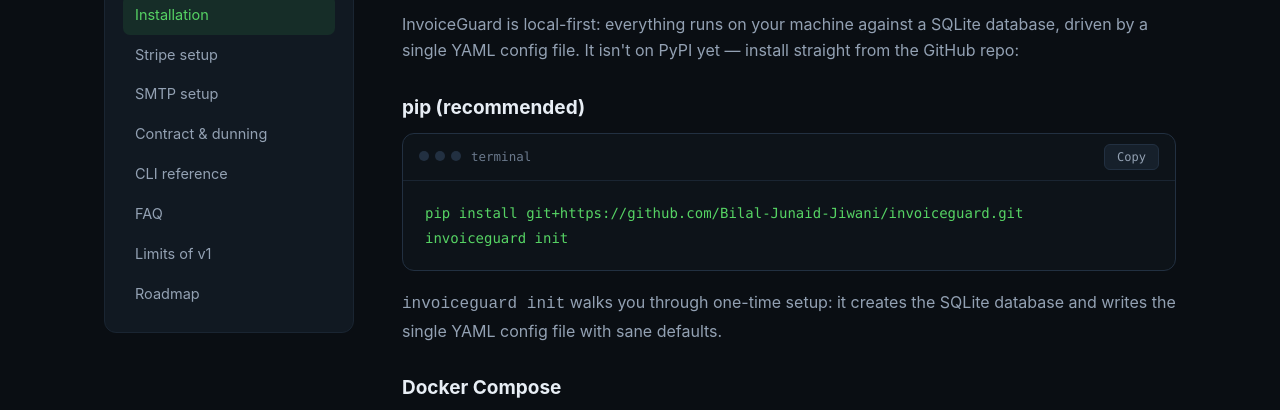
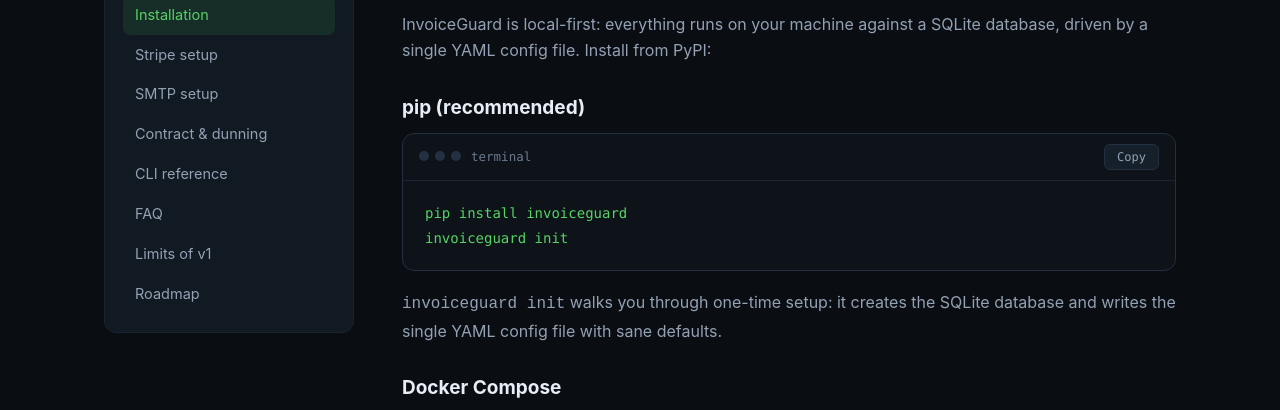
Before and after one commit to Bilal-Junaid-Jiwani/invoiceguard, a plain HTML site: page docs.html in a window 1280 px wide. Shown: the part 386-796 px from the top of the page. Drawn offline with Linux system fonts and the light colour scheme.

Commit message:
site: invoiceguard 0.1.0 on PyPI + webhook-secret fix note

```diff
--- a/docs.html
+++ b/docs.html
@@ -45,11 +45,11 @@
     <div class="docs-content">
       <section id="installation">
         <h2>Installation</h2>
-        <p>InvoiceGuard is local-first: everything runs on your machine against a SQLite database, driven by a single YAML config file. It isn't on PyPI yet — install straight from the GitHub repo:</p>
+        <p>InvoiceGuard is local-first: everything runs on your machine against a SQLite database, driven by a single YAML config file. Install from PyPI:</p>
         <h3>pip (recommended)</h3>
         <div class="codeblock">
           <header><span><span class="dots"><i></i><i></i><i></i></span>terminal</span><button class="copy-btn" data-copy>Copy</button></header>
-          <pre><span class="cmd">pip install git+https://github.com/Bilal-Junaid-Jiwani/invoiceguard.git</span>
+          <pre><span class="cmd">pip install invoiceguard</span>
 <span class="cmd">invoiceguard init</span></pre>
         </div>
         <p><code>invoiceguard init</code> walks you through one-time setup: it creates the SQLite database and writes the single YAML config file with sane defaults.</p>
```
Also changed, not shown: changelog.html (+2 -0 lines), index.html (+2 -2 lines).
